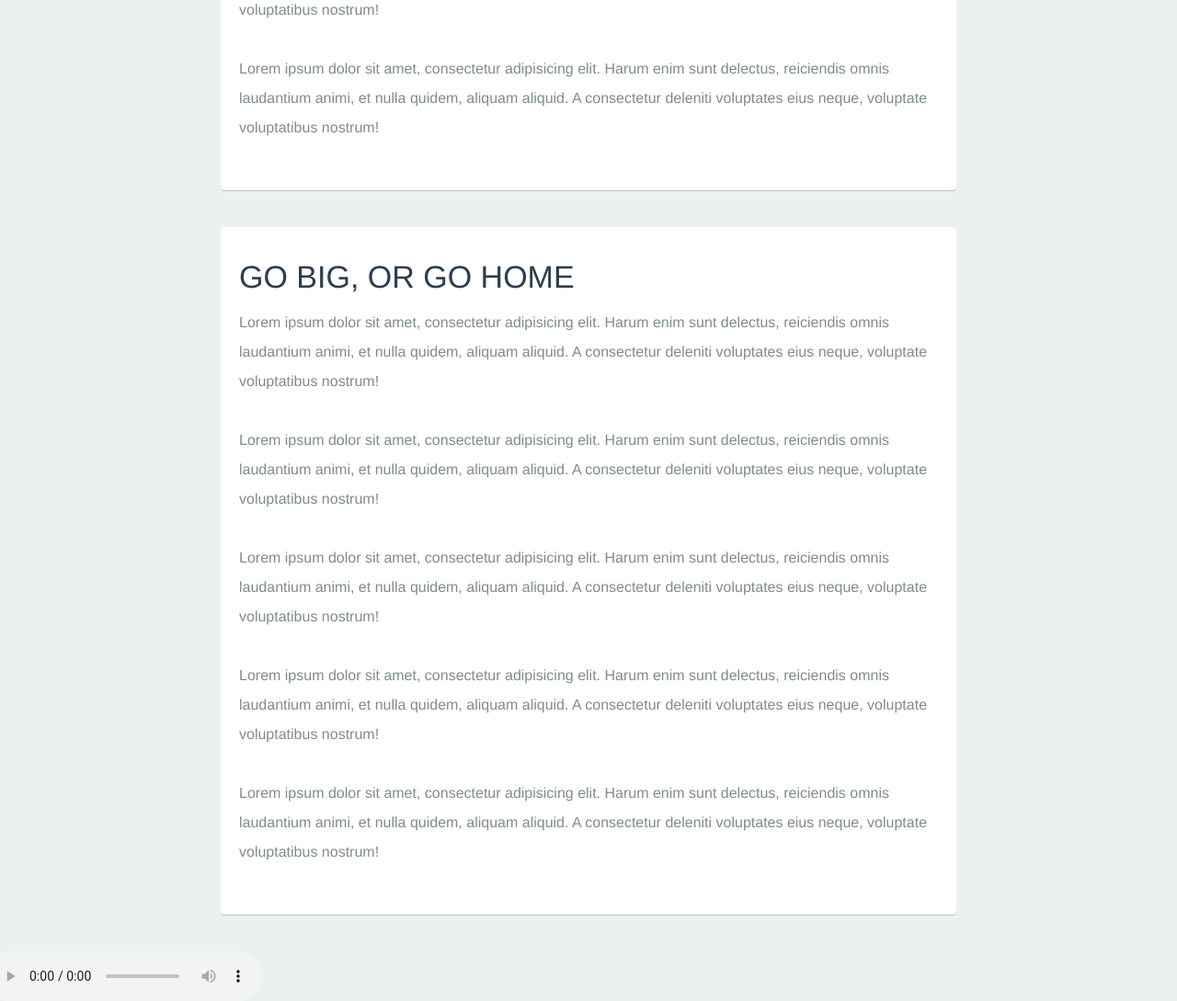
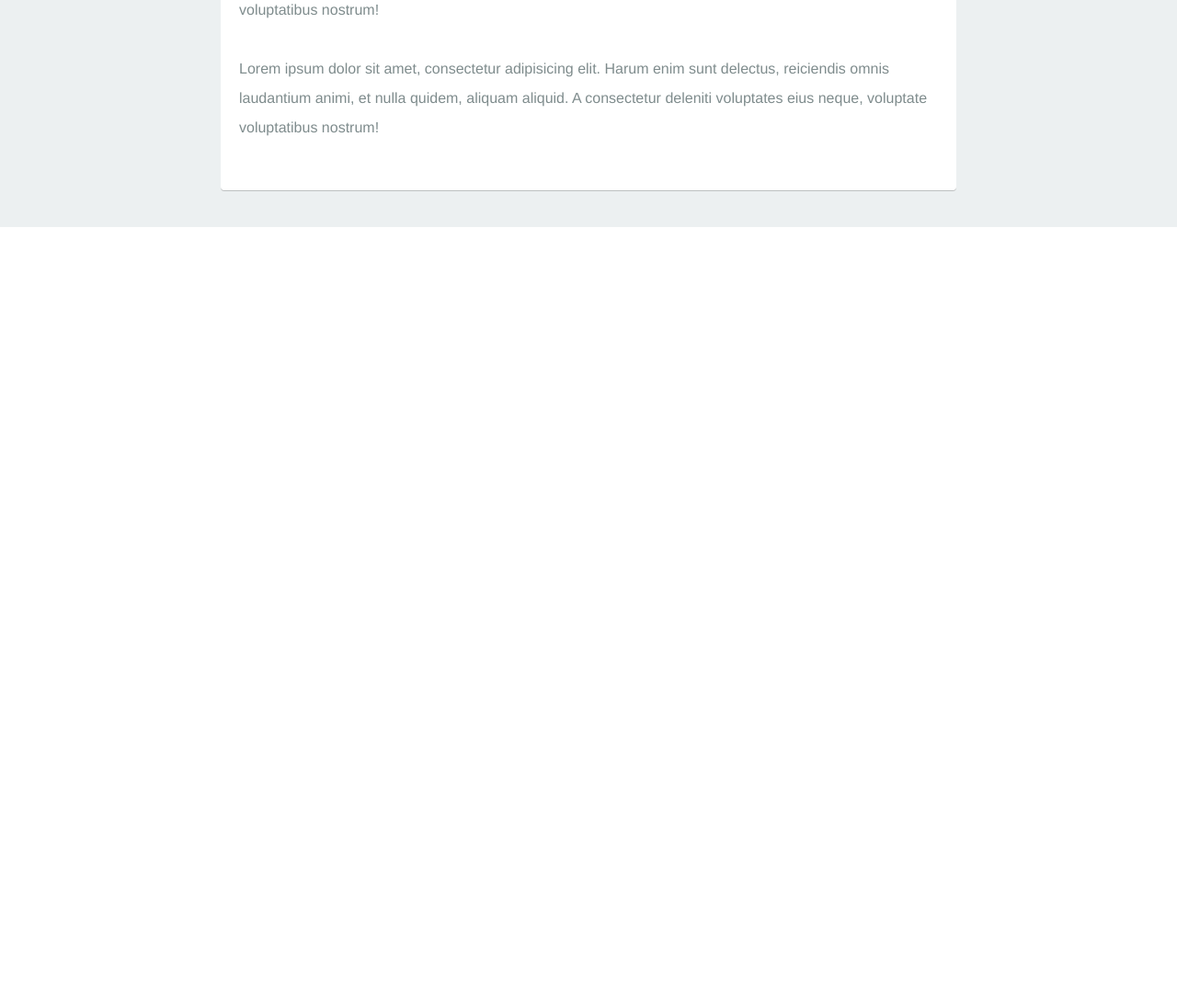
Before and after one commit to asepzaniar/projectinvitation, a PHP site: page /application/views/scripts/index/index.phtml in a window 1280 px wide. Shown: the part 1851-2940 px from the top of the page at 92% size. After the commit the page ends 2098 px from the top, so only its background shows below. Run offline with PHP 8.4, Linux system fonts and the light colour scheme.

Commit message:
commit all

```diff
--- a/application/views/scripts/index/index.phtml
+++ b/application/views/scripts/index/index.phtml
@@ -52,26 +52,11 @@
       <p>Lorem ipsum dolor sit amet, consectetur adipisicing elit. Harum enim sunt delectus, reiciendis omnis laudantium animi, et nulla quidem, aliquam aliquid. A consectetur deleniti voluptates eius neque, voluptate voluptatibus nostrum!</p>
 
     </section>
-
-    <section id='big'>
-      <h2>Go big, or go home</h2>
-      <p>Lorem ipsum dolor sit amet, consectetur adipisicing elit. Harum enim sunt delectus, reiciendis omnis laudantium animi, et nulla quidem, aliquam aliquid. A consectetur deleniti voluptates eius neque, voluptate voluptatibus nostrum!</p>
-
-      <p>Lorem ipsum dolor sit amet, consectetur adipisicing elit. Harum enim sunt delectus, reiciendis omnis laudantium animi, et nulla quidem, aliquam aliquid. A consectetur deleniti voluptates eius neque, voluptate voluptatibus nostrum!</p>
-
-      <p>Lorem ipsum dolor sit amet, consectetur adipisicing elit. Harum enim sunt delectus, reiciendis omnis laudantium animi, et nulla quidem, aliquam aliquid. A consectetur deleniti voluptates eius neque, voluptate voluptatibus nostrum!</p>
-
-      <p>Lorem ipsum dolor sit amet, consectetur adipisicing elit. Harum enim sunt delectus, reiciendis omnis laudantium animi, et nulla quidem, aliquam aliquid. A consectetur deleniti voluptates eius neque, voluptate voluptatibus nostrum!</p>
-
-      <p>Lorem ipsum dolor sit amet, consectetur adipisicing elit. Harum enim sunt delectus, reiciendis omnis laudantium animi, et nulla quidem, aliquam aliquid. A consectetur deleniti voluptates eius neque, voluptate voluptatibus nostrum!</p>
-
-    </section>
   </div>
 </body>
-<audio controls autoplay loop>
-  <!-- <source src="horse.ogg" type="audio/ogg"> -->
-  <source src="/audio/my-love-medium.mp3" type="audio/mp3">
-</audio>
+
+<iframe src="/audio/my-love-medium.mp3" allow="autoplay" style="display:none" id="iframeAudio">
+</iframe>
 </div>
 
 
```
